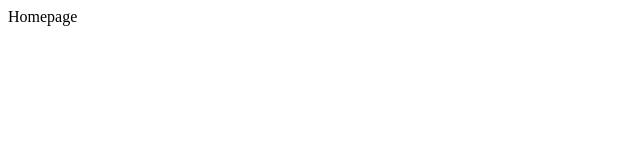
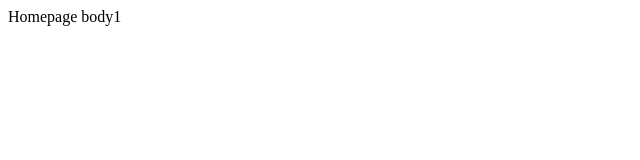
Before and after one commit to deekshith024/New-folder, a plain HTML site: page index.html in a window 1280 px wide. Shown: the full height of the page, 0-640 px from the left. Drawn offline with Linux system fonts and the light colour scheme.

Commit message:
commit 2

```diff
--- a/index.html
+++ b/index.html
@@ -8,6 +8,6 @@
 </head>
 <h>Homepage</h>
 <body>
-
+    <h>body1</h>
 </body>
 </html>
```
